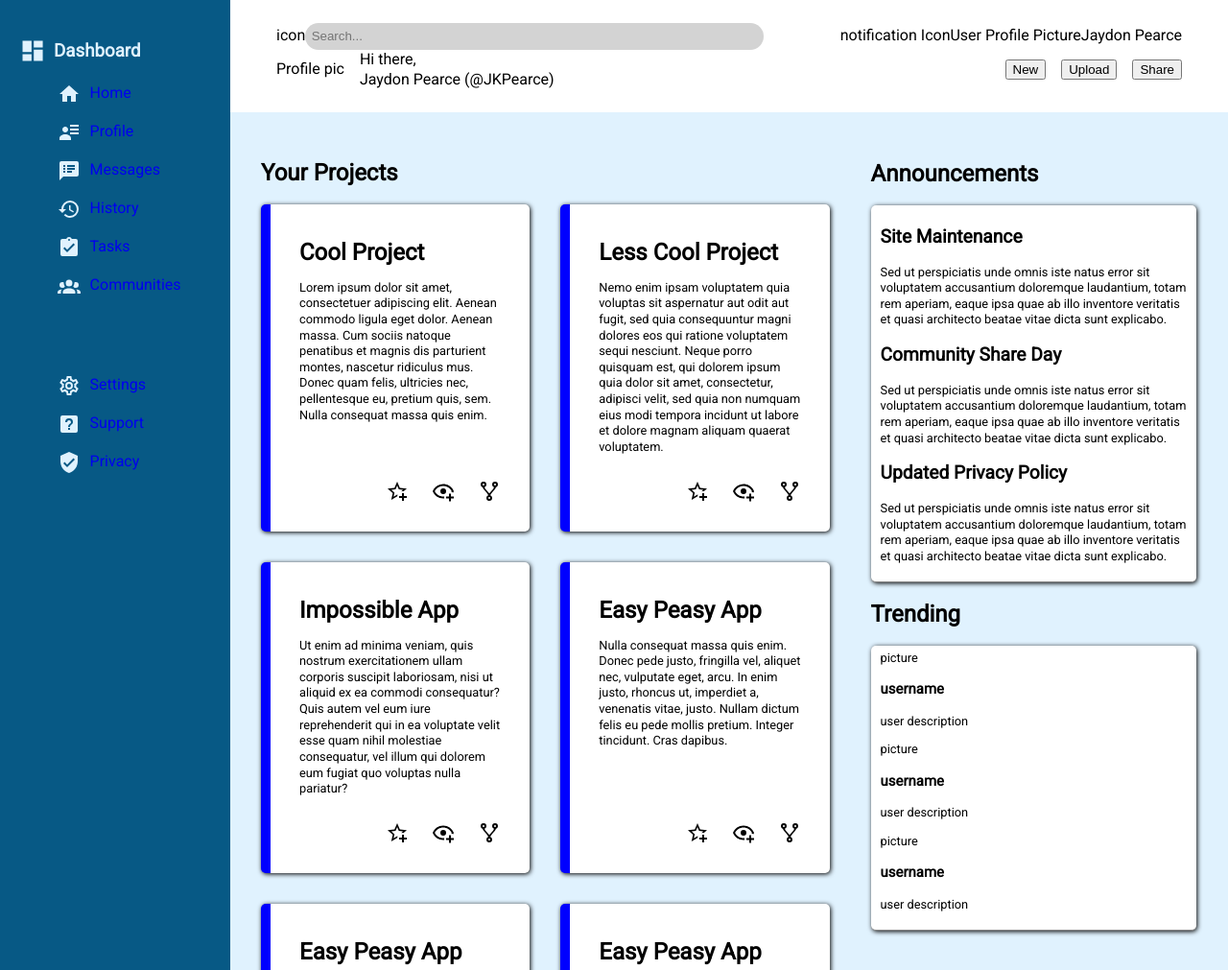
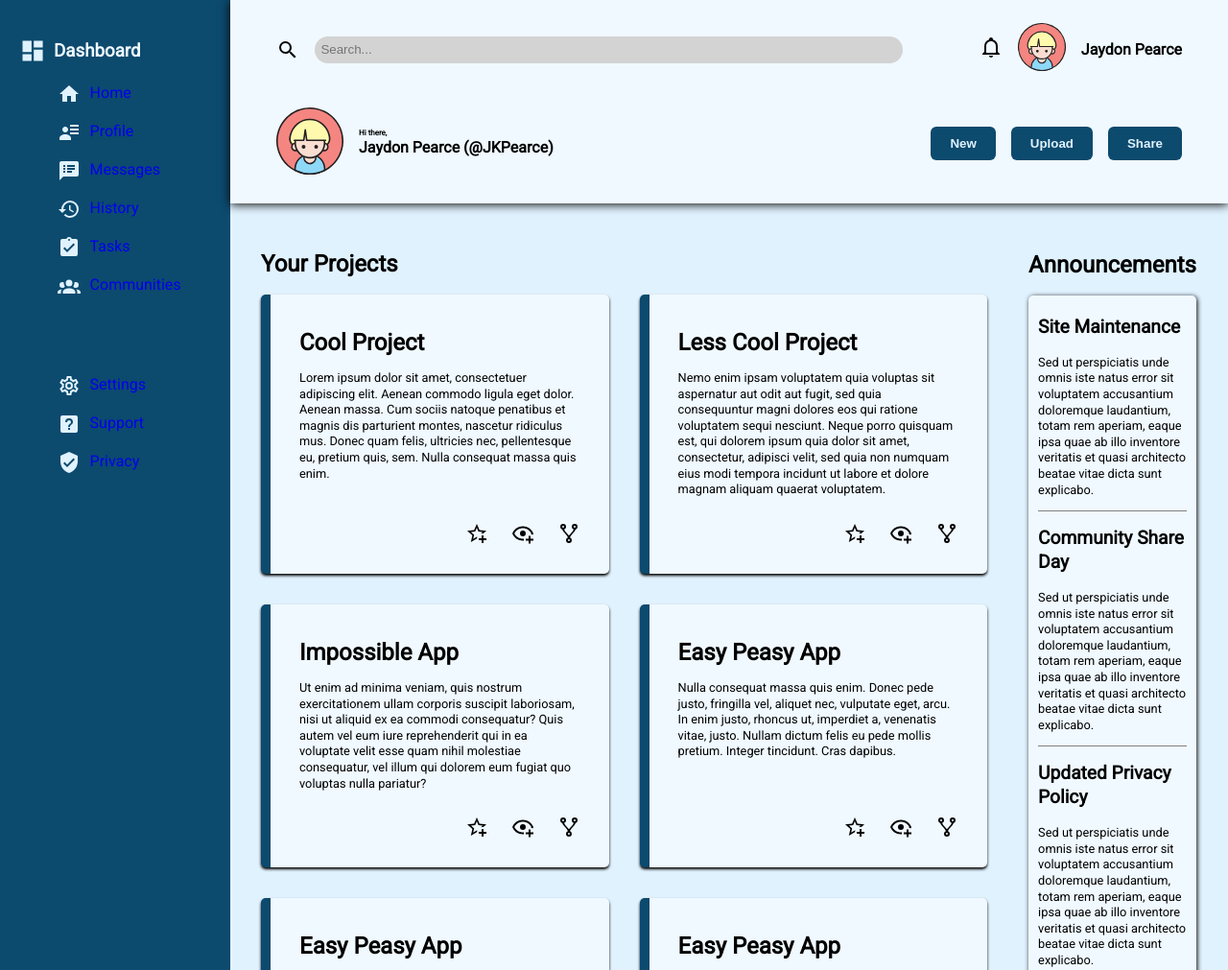
Before and after one commit to JKPearce/Admin-Dashboard, a plain HTML site: page index.html in a window 1280 px wide. Shown: the top 1011 px of the page at 96% size. Drawn offline with Linux system fonts and the light colour scheme.

Commit message:
Add profile pics and styling to profile section

```diff
--- a/index.html
+++ b/index.html
@@ -61,14 +61,18 @@
         <header class="header-wrapper">
             <div class="header-top">
                 <div class="search-section">
-                    <div class="searc-icon">icon</div>
+                    <div class="search-icon">
+                        <svg xmlns="http://www.w3.org/2000/svg" viewBox="0 0 24 24"><path d="M9.5,3A6.5,6.5 0 0,1 16,9.5C16,11.11 15.41,12.59 14.44,13.73L14.71,14H15.5L20.5,19L19,20.5L14,15.5V14.71L13.73,14.44C12.59,15.41 11.11,16 9.5,16A6.5,6.5 0 0,1 3,9.5A6.5,6.5 0 0,1 9.5,3M9.5,5C7,5 5,7 5,9.5C5,12 7,14 9.5,14C12,14 14,12 14,9.5C14,7 12,5 9.5,5Z" /></svg>
+                    </div>
                     <input class="search-bar" type="text" placeholder="Search...">
                 </div>
                 <div class="profile-section">
                     <div class="notifications">
-                        notification Icon
+                        <svg xmlns="http://www.w3.org/2000/svg" viewBox="0 0 24 24"><path d="M10 21H14C14 22.1 13.1 23 12 23S10 22.1 10 21M21 19V20H3V19L5 17V11C5 7.9 7 5.2 10 4.3V4C10 2.9 10.9 2 12 2S14 2.9 14 4V4.3C17 5.2 19 7.9 19 11V17L21 19M17 11C17 8.2 14.8 6 12 6S7 8.2 7 11V18H17V11Z" /></svg>
                     </div>
-                    <div class="user-picture">User Profile Picture</div>
+                    <div class="user-picture">
+                        <img src="./img/avatars/user1-profilepicture.svg" alt="picture of user">
+                    </div>
                     <div class="user-name">
                         Jaydon Pearce
                     </div>
@@ -77,7 +81,7 @@
             <div class="header-bottom">
                 <div class="user-greeting">
                     <div class="greeting-picture">
-                        Profile pic
+                        <img src="./img/avatars/user1-profilepicture.svg" alt="picture of user">
                     </div>
                     <div class="greeting-text">
                         <div class="greeting-text-top">
--- a/style.css
+++ b/style.css
@@ -3,9 +3,9 @@
 :root{
     --color-lighter: #f0f9ff;
     --color-light: #e0f2fe;
-    --color-middle: #7dd3fc;
-    --color-dark: #0284c7;
-    --color-darker: #075985;
+    --color-middle: #0ea5e9;
+    --color-dark: #0369a1;
+    --color-darker: #0c4a6e;
 }
 
 body{
@@ -29,7 +29,7 @@ nav{
 
 .sidebar{
     background-color: var(--color-darker);
-    color: var(--color-light);
+    color: var(--color-lighter);
     min-width: 15em;
 }
 
@@ -69,6 +69,7 @@ nav{
     text-decoration: none;
     color: var(--color-lighter);
     transform: scale(1.1);
+    text-shadow: 0 0 0.1em #fffeff;
 }
 
 svg{
@@ -85,20 +86,21 @@ aside svg path {
     fill: var(--color-light);
 }
 
-
-
 main{
     display: flex;
     flex: 1;
     flex-direction: column;
+    width: minmax(0, 1fr);
 }
 
 .header-wrapper{
     padding: 1.5rem 3rem;
     display: flex;
     flex-direction: column;
-    background-color: white;
+    background-color: var(--color-lighter);
     justify-content: space-between;
+    box-shadow: 0px 1px 10px black;
+
 }
 
 .header-top,
@@ -108,12 +110,22 @@ main{
     gap: 5rem;
 }
 
+.header-top{
+    margin-bottom: 2rem;
+}
+
 .search-section{
     flex: 1;
     display: flex;
-    justify-content: center;
     align-items: center;
     min-width: 18rem;
+    gap: 1rem;
+}
+
+.search-icon{
+    display: flex;
+    justify-items: center;
+    align-items: center;
 }
 
 .search-bar{
@@ -128,14 +140,36 @@ main{
     display: flex;
     justify-content: flex-end;
     align-items: center;
+    gap: 1rem;
+    margin: auto;
+}
 
+.profile-section .user-picture img{
+    width: 50px;
+    height: 50px;
 }
+
+.profile-section .user-name{
+    font-weight: bold;
+    font-size: 1rem;
+}
+
 
 .user-greeting{
     display: flex;
     justify-content: flex-start;
     align-items: center;
     gap: 1rem;
+    font-weight: bold;
+}
+
+.greeting-text-top{
+    font-size: 0.5rem;
+}
+
+.user-greeting .greeting-picture img{
+    width: 70px;
+    height: 70px
 }
 
 .user-actions{
@@ -143,6 +177,23 @@ main{
     gap: 1rem;
     justify-content: center;
     align-items: center;
+}
+
+.user-actions > button{
+    border: 0;
+    padding: 10px 20px;
+    background-color: var(--color-darker);
+    color: var(--color-light);
+    border-radius: 6px;
+    cursor: pointer;
+    font-weight: bold;
+}
+
+.user-actions > button:hover{
+    transform: scale(1.1);
+    background-color: var(--color-dark);
+    border-color: red;
+    border-style: groove;
 }
 
 .content-section{
@@ -158,7 +209,7 @@ main{
 }
 
 .content-section > h2{
-    font-size: 0.75rem;
+    font-size: 0.70rem;
 }
 
 
@@ -170,7 +221,7 @@ main{
 .side-content-wrapper{
     display: flex;
     flex-direction: column;
-    max-width: 40%;
+    flex: 1;
 }
 
 .project-card-wrapper{
@@ -185,9 +236,9 @@ main{
     flex-direction: column;
     padding: 10px 30px;
     border-radius: 5px;
-    background-color: white;
-    border-left: 10px solid blue;
-    box-shadow: 1px 1px 5px black;
+    background-color: var(--color-lighter);
+    border-left: 10px solid var(--color-darker);
+    box-shadow: 0 2px 3px black;
 }
 
 .project-card .card-title{
@@ -217,10 +268,17 @@ main{
 
 .announcement-section,
 .trending-section{
-    background-color: white;
+    background-color: var(--color-lighter);
     box-shadow: 1px 1px 5px black;
     border-radius: 5px;
     font-size: 0.8rem;
     padding: 5px 10px;
+}
+
+.announcement-element{
     border-bottom: 1px solid gray;
 }
+
+.announcement-element:nth-last-child(1){
+    border-bottom: 0;
+}
```
Also changed, not shown: img/avatars/user1-profilepicture.svg (added), img/avatars/user2-profilepicture.svg (added), img/avatars/user3-profilepicture.svg (added), img/avatars/user4-profilepicture.svg (added), img/icons/bell-outline.svg (added), img/icons/magnify.svg (added).
